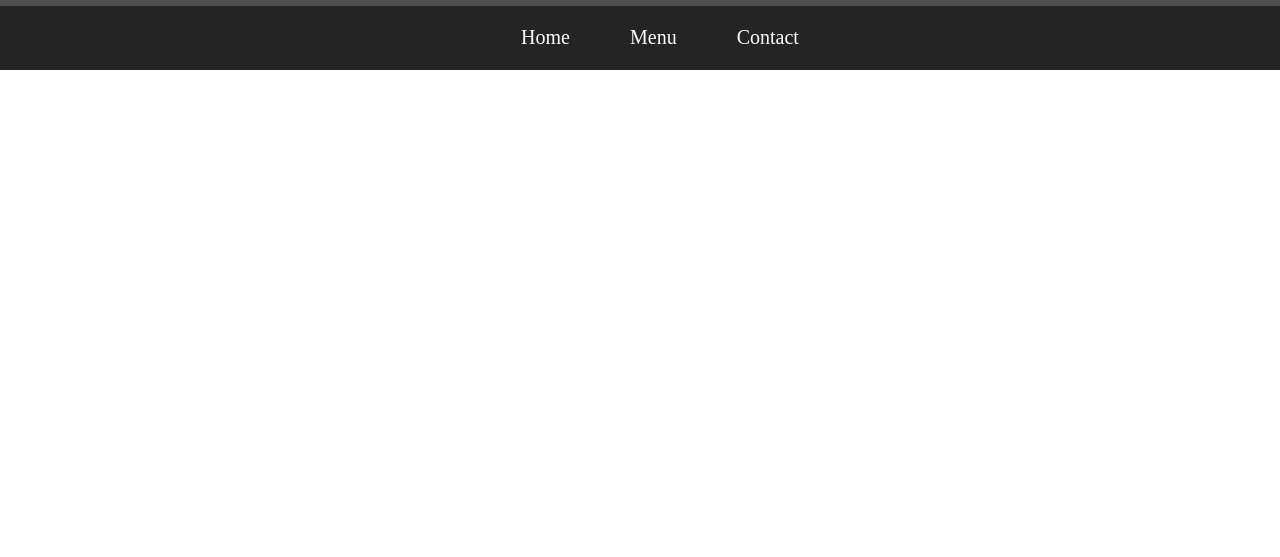
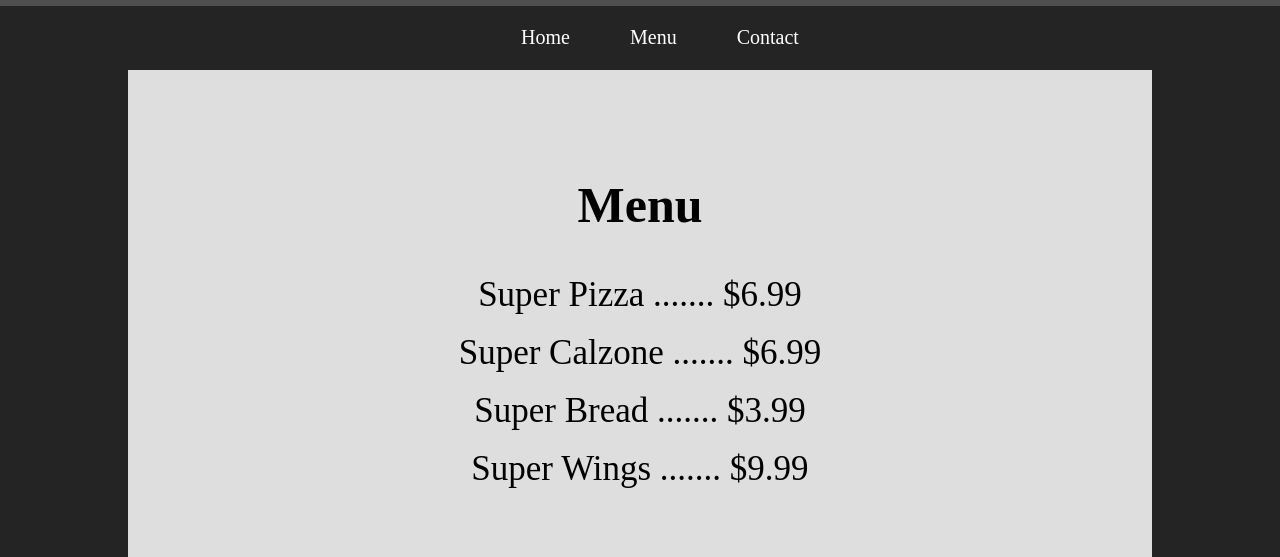
Before and after one commit to ivaneaguirre98/TOP_ResturantPage, a website built with webpack: page dist/index.html in a window 1280 px wide. Both pictures are taken after a click on the item "Menu". Shown: the part 314-871 px from the top of the page. Before the commit the page ends 800 px from the top, so only its background shows below. Built offline with nearby package versions, Linux system fonts and the light colour scheme; grey boxes are pictures that could not be loaded.

Commit message:
Built out menu page and connected it to index.js

```diff
--- a/src/modules/menuPage.js
+++ b/src/modules/menuPage.js
@@ -10,12 +10,40 @@ function init(){
 function createMenuPage(){
     console.log("This came from MenuPage.js");
 
+    //create innerContent Div for page content
     let innerContentDiv = document.createElement("div");
     innerContentDiv.classList.add("innerContent");
     mainSection.appendChild(innerContentDiv);
 
+//get innerContent div assigned to variable
+    let innerContent = document.querySelector(".innerContent");
 
-    let innerContent = document.querySelector(".innerContent");
+    //menu title
+    let menuTitle = document.createElement("h2");
+    menuTitle.innerHTML = "Menu";
+    menuTitle.classList.add("menuTitle");
+    innerContent.appendChild(menuTitle);
+
+    //createMenu
+    let menuItem1 = document.createElement("div");
+    menuItem1.innerHTML = "Super Pizza ....... $6.99"
+    menuItem1.classList.add("menuItem");
+    innerContent.appendChild(menuItem1);
+
+    let menuItem2 = document.createElement("div");
+    menuItem2.innerHTML = "Super Calzone ....... $6.99"
+    menuItem2.classList.add("menuItem");
+    innerContent.appendChild(menuItem2);
+
+    let menuItem3 = document.createElement("div");
+    menuItem3.innerHTML = "Super Bread ....... $3.99"
+    menuItem3.classList.add("menuItem");
+    innerContent.appendChild(menuItem3);
+
+    let menuItem4 = document.createElement("div");
+    menuItem4.innerHTML = "Super Wings ....... $9.99"
+    menuItem4.classList.add("menuItem");
+    innerContent.appendChild(menuItem4);
 }
 
 function menuPage(){
--- a/src/style.css
+++ b/src/style.css
@@ -83,6 +83,8 @@ body{
 .innerContent{
     width:70%;
     background-color: #dedede;
+    text-align: center;
+    padding: 5%;
 }
 
 .luigiJumpImage{
@@ -95,4 +97,15 @@ body{
 
 .welcomePara{
     padding: 2% 5% 2% 5%;
+    font-size: 1.5em;
+    line-height: 120%;
 }
+
+.menuTitle{
+    font-size: 50px;
+}
+
+.menuItem{
+    font-size: 35px;
+    padding-bottom: 2%;
+}
```
